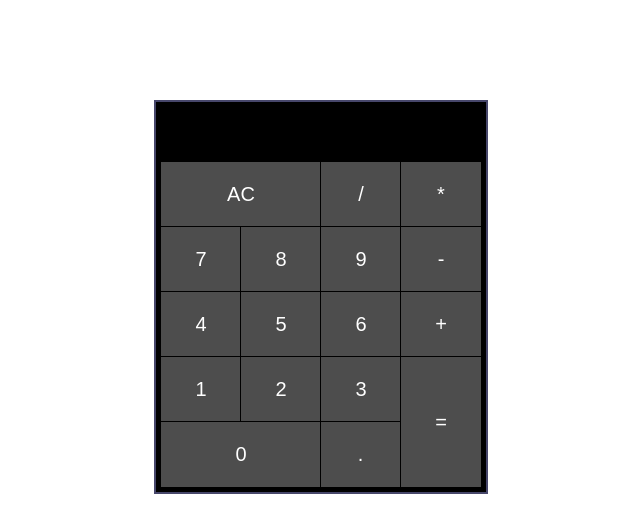
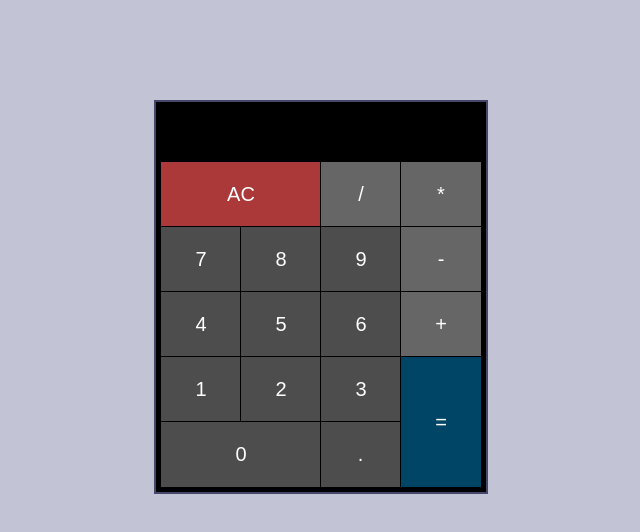
Before and after one commit to MookLags/fcc-calculator, a React (Vite) app: page / in a window 1280 px wide. Shown: the top 532 px of the page, without its empty margins (319-959 px from the left). Built offline with nearby package versions, Linux system fonts and the light colour scheme.

Commit message:
completed styling to match example project

```diff
--- a/src/pages/HomePage.jsx
+++ b/src/pages/HomePage.jsx
@@ -1,6 +1,6 @@
 import CalcButton from '../components/CalcButton';
 import Screen from '../components/Screen';
-import { useState } from 'react';
+import { useState, useEffect } from 'react';
 
 const HomePage = () => {
   const [currVal, setCurrVal] = useState("0");
@@ -8,6 +8,15 @@ const HomePage = () => {
   const [decimalSet, setDecimalSet] = useState("");
   const [operatorSet, setOperatorSet] = useState(false);
   const [result, setResult] = useState("");
+
+  useEffect(() => {
+    document.body.style.backgroundColor = "#c3c3d6";
+    document.body.style.margin = "0px";
+    return () => {
+      document.body.backgroundColor = "";
+      document.body.margin = "";
+    }
+  }, []);
 
   const calcStyle = {
     display: "flex",
@@ -30,21 +39,21 @@ const HomePage = () => {
     <div id="calculator" style={calcStyle}>
       <Screen />
       <div id="buttonContainer" style={{ display: "flex", flexDirection: "row", marginLeft: "auto", marginRight: "auto", flexWrap: "wrap"}}>
-        <CalcButton value="AC" buttonWidth="160px" func={sayHi} />
-        <CalcButton value="/" func={sayHi} />
-        <CalcButton value="*" func={sayHi} />
+        <CalcButton value="AC" bgColor="#ac3939" buttonWidth="160px" func={sayHi} />
+        <CalcButton value="/" bgColor="#666666" func={sayHi} />
+        <CalcButton value="*" bgColor="#666666" func={sayHi} />
         <CalcButton value="7" func={sayHi} />
         <CalcButton value="8" func={sayHi} />
         <CalcButton value="9" func={sayHi} />
-        <CalcButton value="-" func={sayHi} />
+        <CalcButton value="-" bgColor="#666666" func={sayHi} />
         <CalcButton value="4" func={sayHi} />
         <CalcButton value="5" func={sayHi} />
         <CalcButton value="6" func={sayHi} />
-        <CalcButton value="+" func={sayHi} />
+        <CalcButton value="+" bgColor="#666666" func={sayHi} />
         <CalcButton value="1" func={sayHi} />
         <CalcButton value="2" func={sayHi} />
         <CalcButton value="3" func={sayHi} />
-        <CalcButton value="=" buttonHeight="130px" isRelative={false} func={sayHi} />
+        <CalcButton value="=" bgColor="#004466" buttonHeight="130px" isRelative={false} func={sayHi} />
         <CalcButton value="0" buttonWidth="160px" func={sayHi} />
         <CalcButton value="." buttonWidth="79px" func={sayHi} />
       </div>
```
